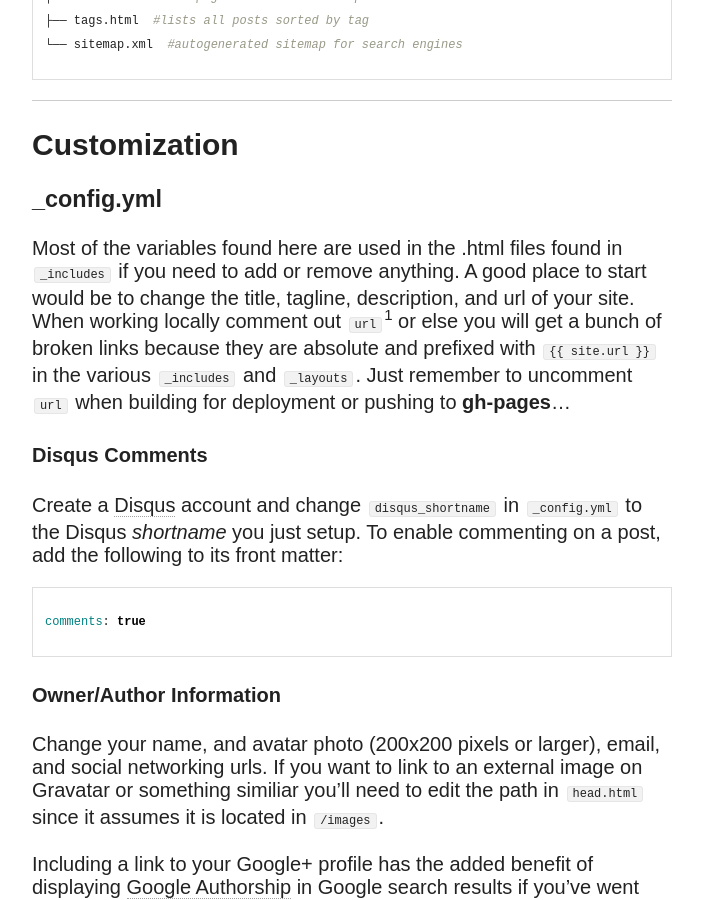
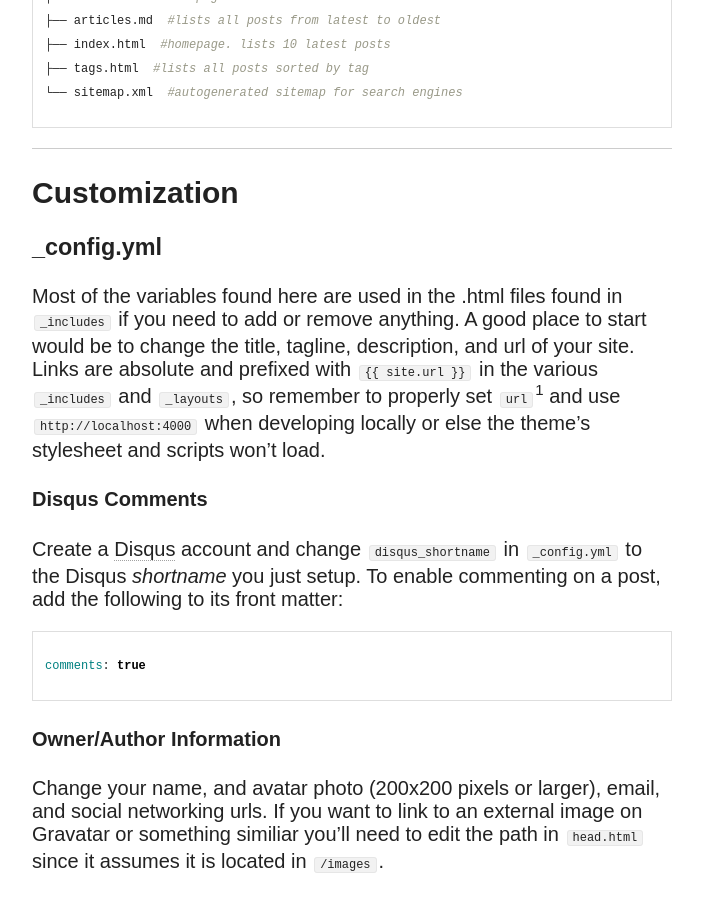
Before and after one commit to strongriley/parker-technical-sales, a Jekyll site: the page built from theme-setup.md, in a window 1280 px wide and 900 px high, scrolled down 3227 px. Shown: the whole window, without its empty margins (288-991 px from the left). Built offline with Jekyll 4.4.1, drawn with Linux system fonts in a browser that asks for light colours; nearby versions of some CDN libraries; some of the changed text lies outside the part shown.

Commit message:
Add notes about setting site.url properly

```diff
--- a/theme-setup.md
+++ b/theme-setup.md
@@ -37,8 +37,10 @@
 logo:             site-logo.png
 disqus_shortname: shortname
 search:           true
-#Comment out url when working locally to resolve base urls correctly
-url:              http://whatever.com
+# Your site's domain goes here. When working locally use localhost server leave blank
+# PS. If you set this wrong stylesheets and scripts won't load and most links will break.
+# PPS. If you leave it blank for local testing home links won't work, they'll be fine for live domains though.
+url:              http://localhost:4000
 
 # Owner/author information
 owner:
@@ -120,8 +122,7 @@
 
 ### _config.yml
 
-Most of the variables found here are used in the .html files found in `_includes` if you need to add or remove anything. A good place to start would be to change the title, tagline, description, and url of your site. When working locally comment out `url`[^1] or else you will get a bunch of broken links because they are absolute and prefixed with `{{ "{{ site.url " }}}}` in the various `_includes` and `_layouts`. Just remember to uncomment `url` when building for deployment or pushing to **gh-pages**...
-
+Most of the variables found here are used in the .html files found in `_includes` if you need to add or remove anything. A good place to start would be to change the title, tagline, description, and url of your site. Links are absolute and prefixed with `{{ "{{ site.url " }}}}` in the various `_includes` and `_layouts`, so remember to properly set `url`[^1] and use `http://localhost:4000` when developing locally or else the theme's stylesheet and scripts won't load.
 #### Disqus Comments
 
 Create a [Disqus](http://disqus.com) account and change `disqus_shortname` in `_config.yml` to the Disqus *shortname* you just setup. To enable commenting on a post, add the following to its front matter:
@@ -260,8 +261,8 @@
 
 ## License
 
-This theme is free and open source software, distributed under the [GNU General Public License]({{ site.url }}/LICENSE) version 2 or later. So feel free to use this Jekyll theme on your site without linking back to me or using a disclaimer.
+This theme is free and open source software, distributed under the [GNU General Public License]({{ site.url }}/LICENSE) version 2 or later. So feel free to to modify this theme to suit your needs.
 
 If you'd like to give me credit somewhere on your blog or tweet a shout out to [@mmistakes](https://twitter.com/mmistakes), that would be pretty sweet.
 
-[^1]: Used to generate absolute urls in *sitemap.xml*, *feed.xml*, and for canonical urls in *head.html*. Don't include a trailing `/` in your base url ie: http://mademistakes.com. When developing locally remove or comment out this line so local CSS, JS, and image assets are used.
+[^1]: Used to generate absolute urls in `sitemap.xml`, `feed.xml`, and for canonical urls in `head.html`. Don't include a trailing `/` in your base url ie: http://mademistakes.com. When developing locally I suggest using http://localhost:4000 or whatever server you're using to properly load the theme's stylesheet, scripts, and image assets. If you leave this variable blank all links will resolve correctly except those pointing home.
```
Also changed, not shown: README.md.
